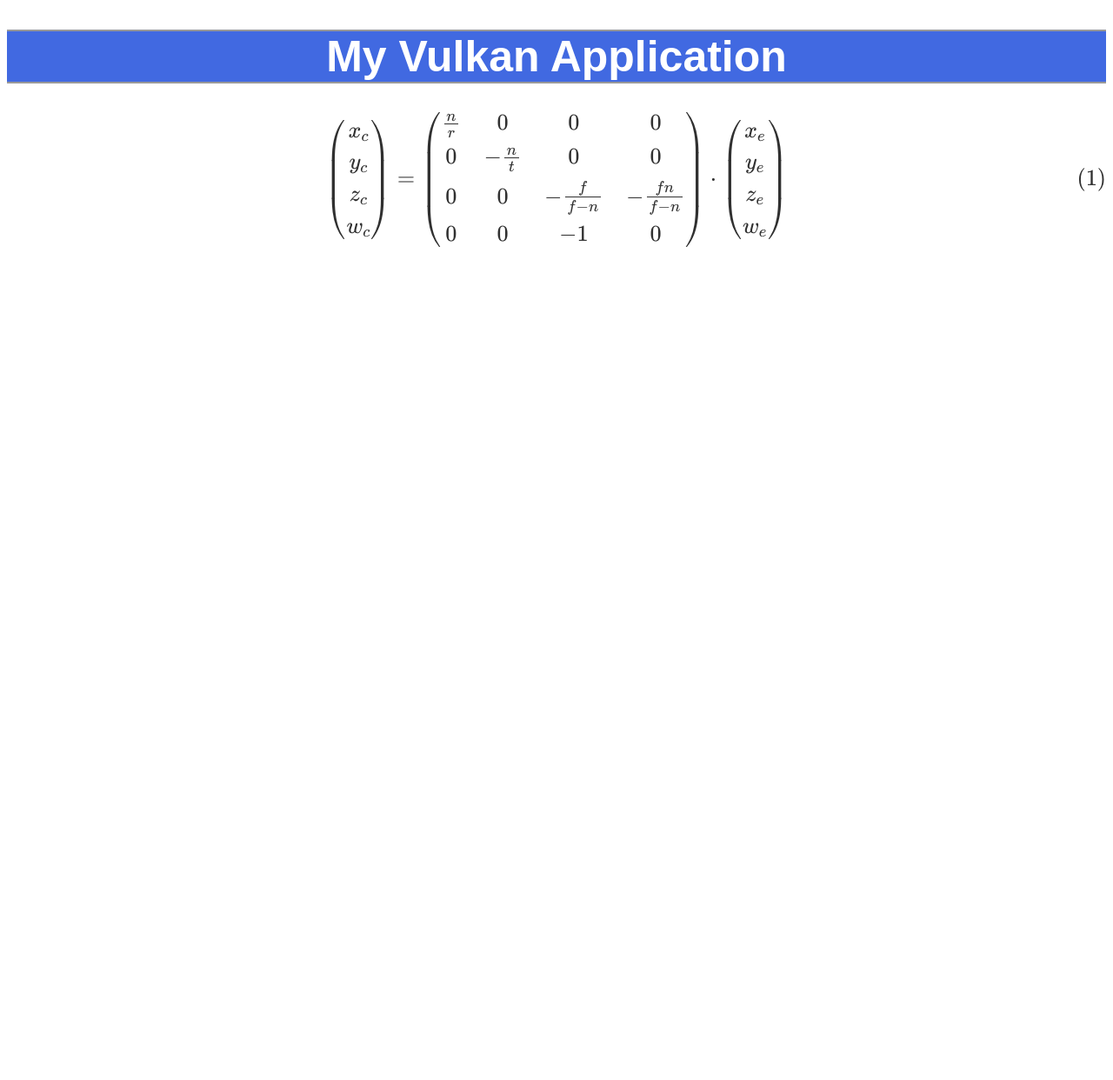
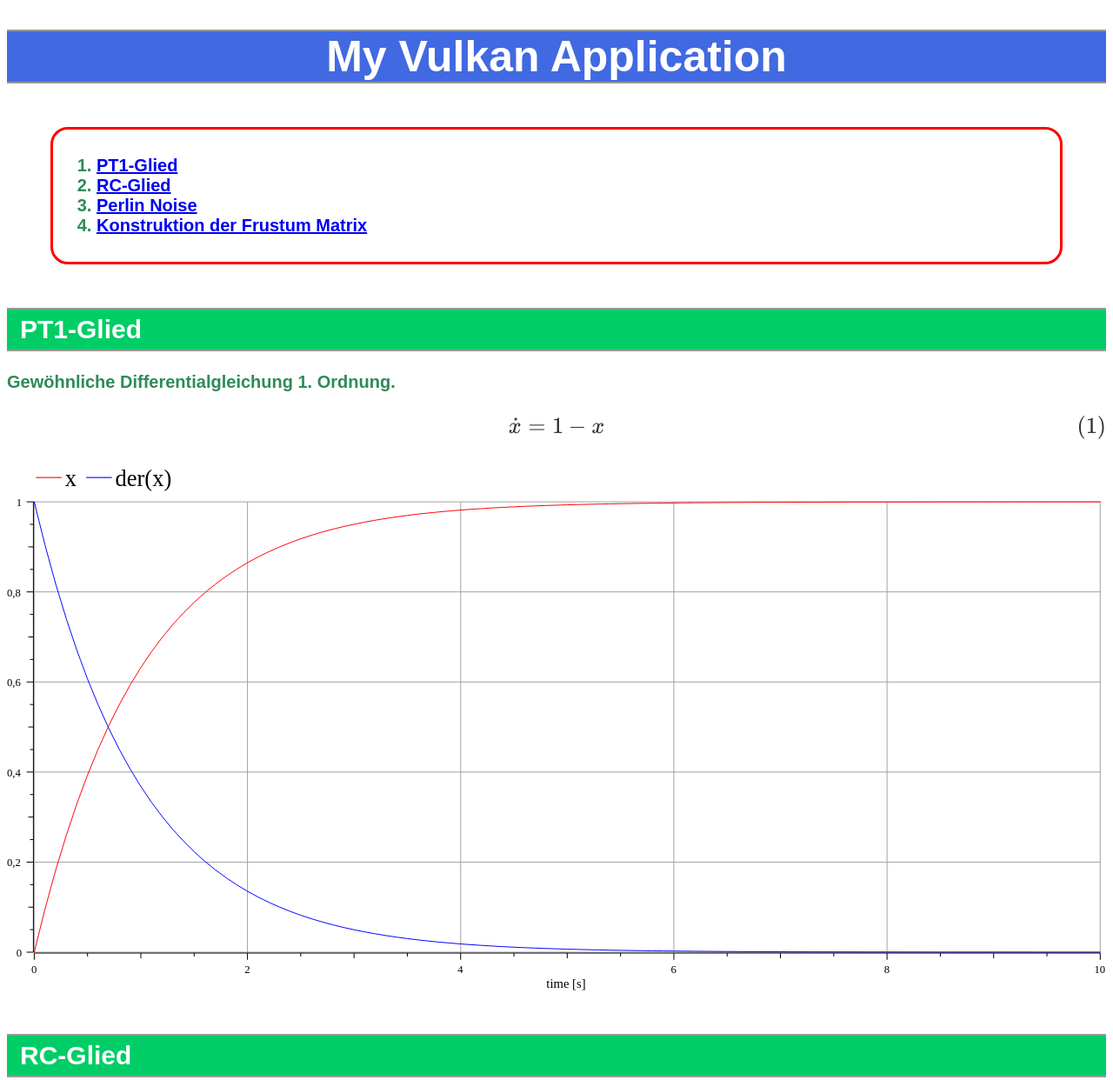
Before and after one commit to fhanisch/fhanisch.github.io, a plain HTML site: page index.html in a window 1280 px wide. Shown: the top 1242 px of the page at 87% size. Before the commit the page ends 800 px from the top, so only its background shows below. Drawn offline with nearby package versions, Linux system fonts and the light colour scheme; some packages are replaced by stand-ins of ours.

Commit message:
pt1 und rc

```diff
--- a/index.css
+++ b/index.css
@@ -14,6 +14,29 @@ h1 {
   border-bottom: 2px solid #999999;
 }
 
+h2 {
+  font-weight: bold;
+	color: #ffffff;
+  background-color: #00cd66;
+  padding: .2em .5em;
+  margin-top: 1.5em;
+  border-top: 2px solid #999999;
+  border-bottom: 2px solid #999999;
+}
+
+img {
+  width: 100%;
+  height: auto;
+}
+
+nav {
+	border-radius: 1.0em 1.0em 1.0em;
+	border: 3px solid;
+	border-color: #ff0000;
+	margin: 50px;
+	padding: 10px;
+}
+
 #formel {
 	font-size: 22px;
 	color: #303030;
--- a/index.html
+++ b/index.html
@@ -18,9 +18,29 @@
 
     <header>
       <h1>My Vulkan Application</h1>
+      <nav>
+        <ol>
+          <li><a href="#kap1">PT1-Glied</a></li>
+          <li><a href="#kap2">RC-Glied</a></li>
+          <li><a href="#kap3">Perlin Noise</a></li>
+          <li><a href="#kap4">Konstruktion der Frustum Matrix</a></li>
+        </ol>
+     </nav>
     </header>
 
     <main>
+
+      <h2 ID="kap1">PT1-Glied</h2>
+      <p>Gewöhnliche Differentialgleichung 1. Ordnung.</p>
+      <p ID="formel">
+        \begin{equation}
+        \dot{x} = 1 - x
+        \end{equation}
+      </p>
+      <img src=pt1.svg>
+      <h2 ID="kap2">RC-Glied</h2>
+      <img src=RC.svg>
+      <h2 ID="kap4">Konstruktion der Frustum Matrix</h2>
       <p ID="formel">
         \begin{equation}
           \begin{pmatrix}
```
Also changed, not shown: RC.svg (added), pt1.svg (added).
